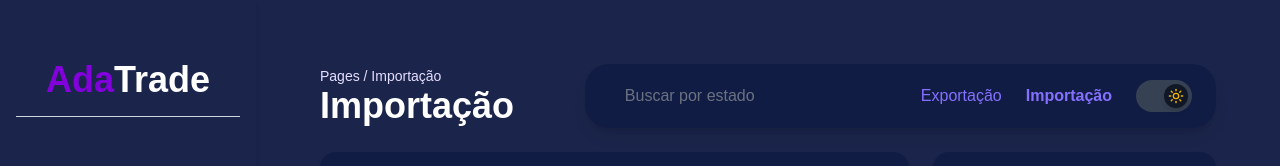
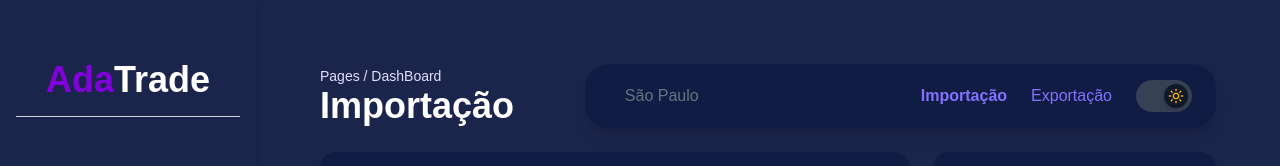
Before and after one commit to equipeAdalove/Front-API-SEMESTRE3, a React (Vite) app: page /importacao in a window 1280 px wide. Shown: the top 166 px of the page. Built offline with nearby package versions, Linux system fonts and the light colour scheme.

Commit message:
✨ feat: Padronizando a página de Importação do Dashboard

```diff
--- a/src/pages/ImportacaoPage.tsx
+++ b/src/pages/ImportacaoPage.tsx
@@ -35,29 +35,29 @@ export default function ImportacaoPage() {
         {/* Topo com Título e Navbar */}
         <div className="flex justify-between items-center mb-6">
           <div>
-            <p className="text-sm text-[var(--muted-foreground)]">Pages / Importação</p>
+            <p className="text-sm text-[var(--muted-foreground)]">Pages / DashBoard </p>
             <h2 className="text-4xl font-bold">Importação</h2>
           </div>
 
           <div className="flex items-center space-x-6 bg-[var(--color-card)] rounded-3xl px-6 py-3 shadow-lg">
             <input
               type="text"
-              placeholder="Buscar por estado"
+              placeholder="São Paulo"
               value={searchQuery}
               onChange={handleSearchChange}
               className="px-4 py-2 bg-transparent rounded-full w-72 text-[var(--color-foreground)] placeholder-gray-500 focus:outline-none focus:ring-2 focus:ring-[var(--color-primary)]"
             />
             <button
+              onClick={() => navigate("/importacao")}
+              className="text-[var(--color-primary)] font-semibold"
+            >
+              Importação
+            </button>
+            <button
               onClick={() => navigate("/exportacao")}
               className="text-[var(--color-primary)] hover:text-[var(--color-primary-light)] transition-all"
             >
               Exportação
-            </button>
-            <button
-              onClick={() => navigate("/importacao")}
-              className="text-[var(--color-primary)] font-semibold"
-            >
-              Importação
             </button>
             <ThemeSwitcher />
           </div>
```
